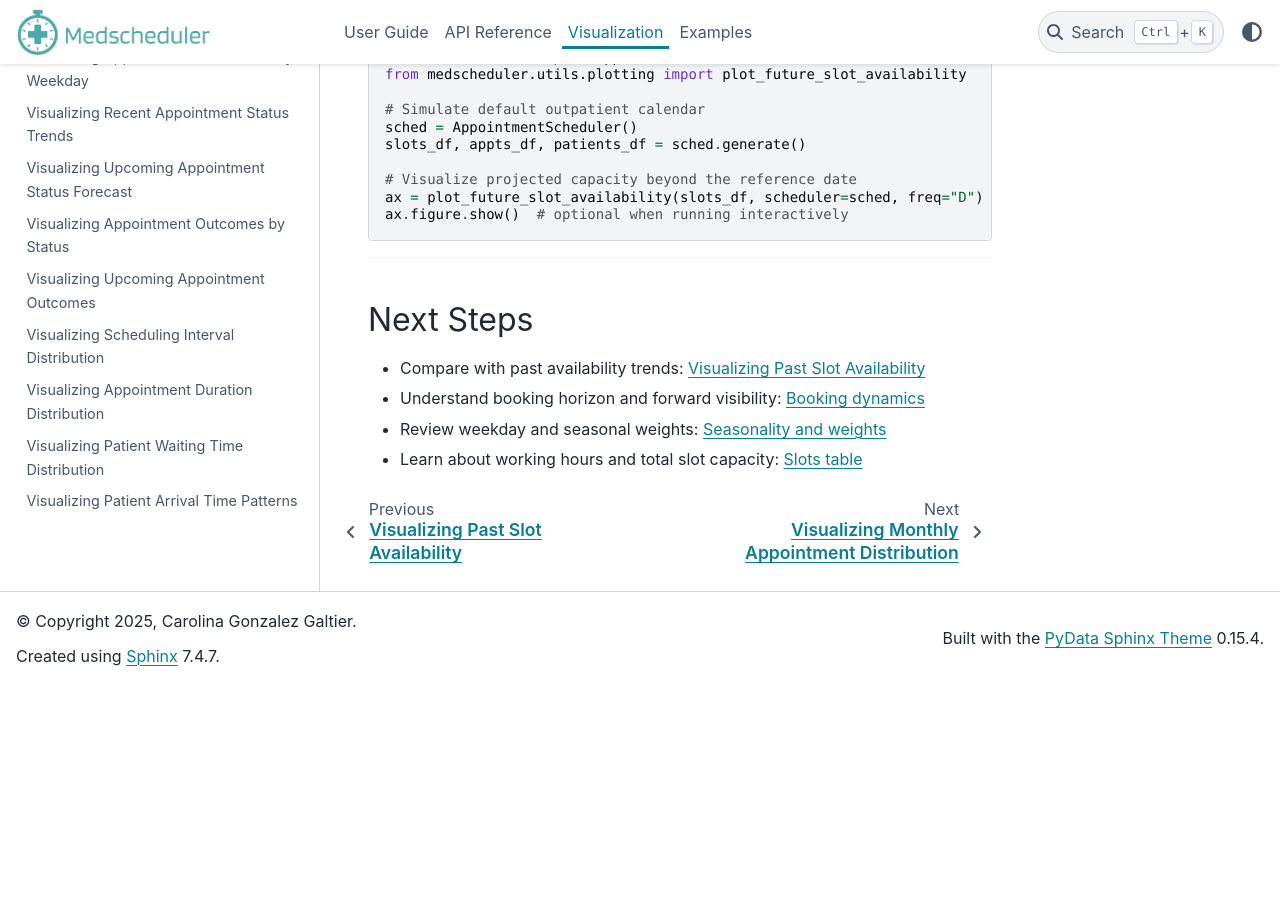
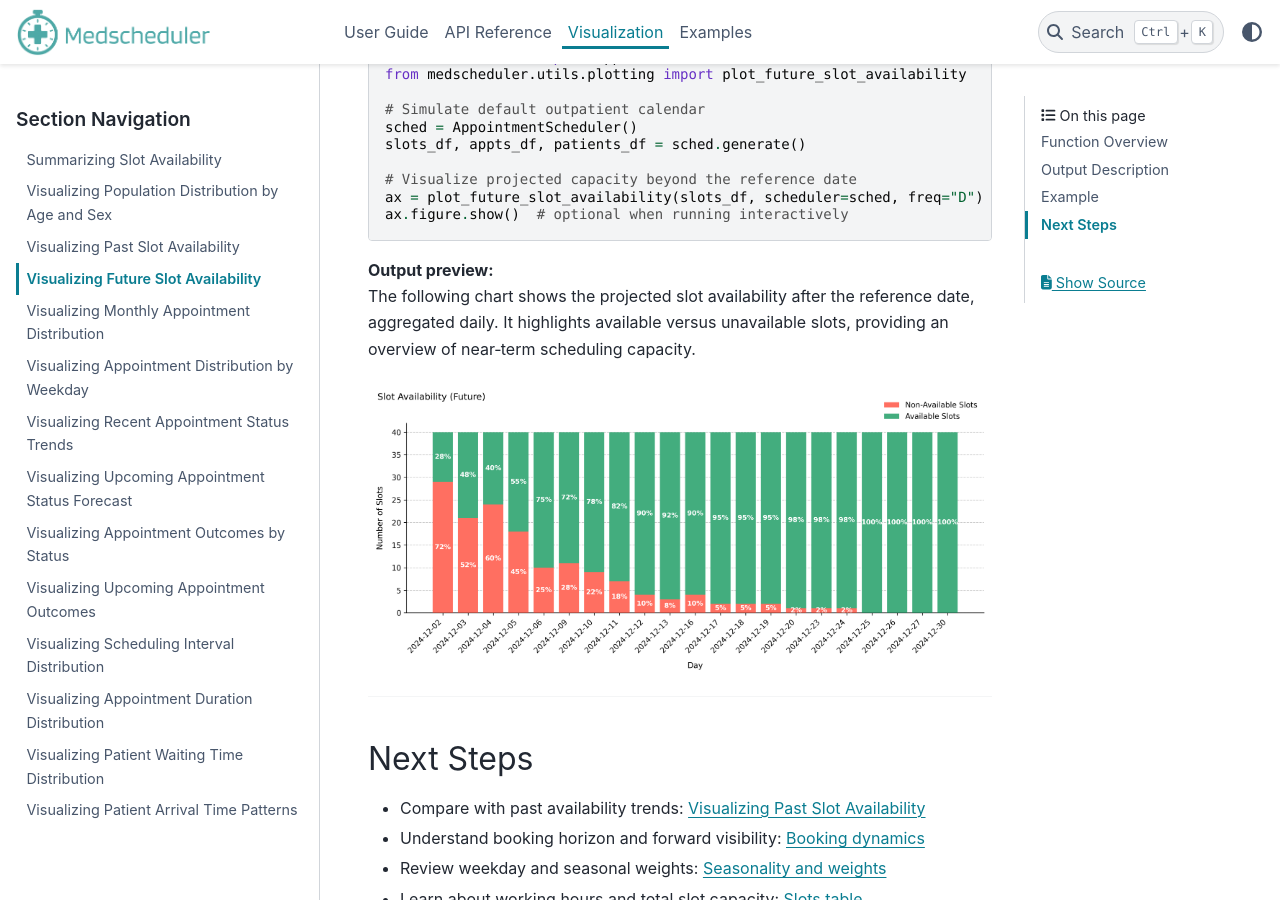
Before and after one commit to carogaltier/medscheduler, a Sphinx documentation site: the page built from docs/visualization/plot_future_slot_availability.md, in a window 1280 px wide and 900 px high, scrolled down 2112 px. Built offline with Sphinx 7.4.7 and the PyData theme 0.15.4, drawn with Linux system fonts in a browser that asks for light colours; before the commit the page ends 2797 px from its top, so only the background shows below that.

Commit message:
Update plot_future_slot_availability.md

````diff
--- a/docs/visualization/plot_future_slot_availability.md
+++ b/docs/visualization/plot_future_slot_availability.md
@@ -56,6 +56,11 @@
 ax.figure.show()  # optional when running interactively
 ```
 
+**Output preview:**
+The following chart shows the projected slot availability after the reference date, aggregated daily. It highlights available versus unavailable slots, providing an overview of near‑term scheduling capacity.
+
+![Future Slot Availability](../_static/visuals/plot_future_slot_availability.png)
+
 ---
 
 ## Next Steps
````
